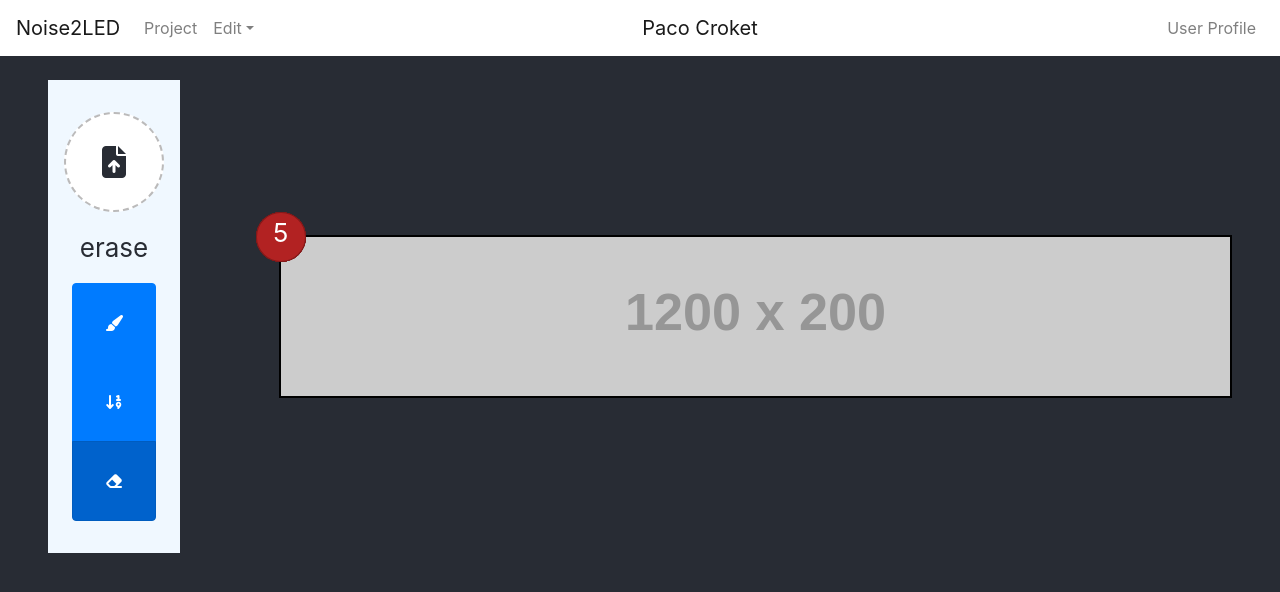
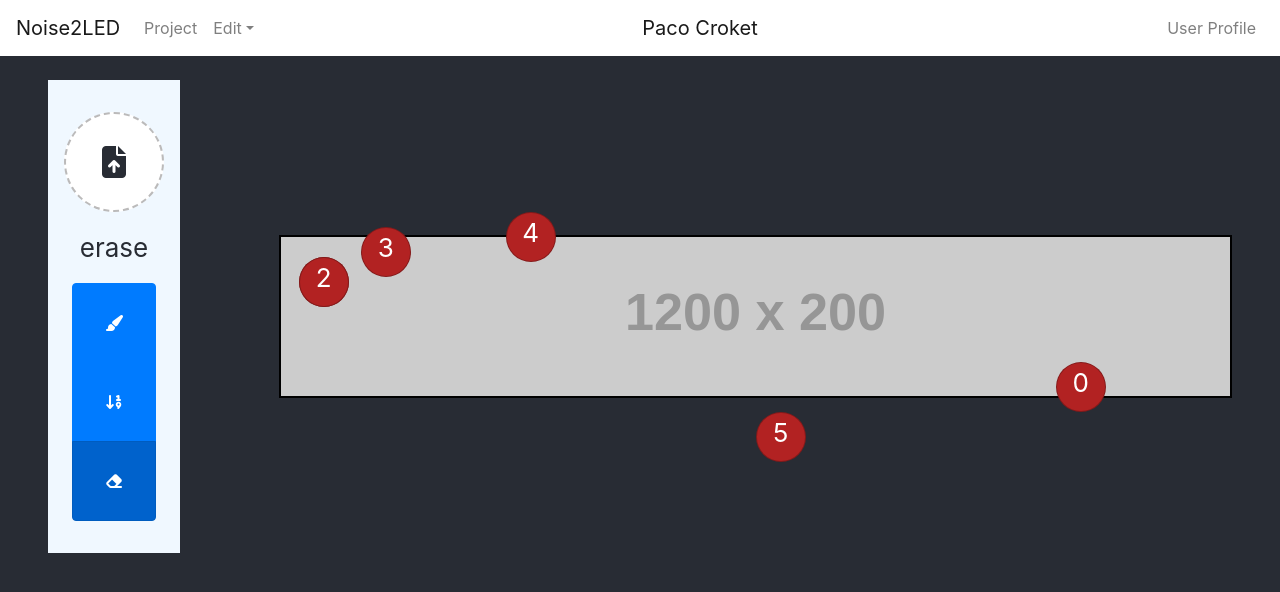
Before and after one commit to pacoCroket/coord-noise-simulation, a React (Create React App) app: page / in a window 1280 px wide. Shown: the top 592 px of the page. Built offline with nearby package versions, Linux system fonts and the light colour scheme.

Commit message:
trying to have x,y states of leds in APP

```diff
--- a/src/App.js
+++ b/src/App.js
@@ -84,10 +84,33 @@ class App extends Component {
     this.setState({ leds: [...this.state.leds, newLed] });
   };
 
+  setLed = led2set => {
+    console.log(led2set)
+    this.setState({
+      leds: [
+        ...this.state.leds.map(led => {
+          if (led.id === led2set.id) {
+            led = led2set;
+          }
+          return led;
+        })
+      ]
+    });
+  };
+
   clickedLed = id => {
-    console.log(id);
+    // remove if on 'erase' paintMode
     if (this.state.tooling.paintMode === App.paintModes.erase) {
-      this.setState({ leds: [...this.state.leds.filter(led => led.id != id)] });
+      this.setState({ leds: [...this.state.leds.filter(led => led.id !== id)] });
+      // update ID of all LEDs to maintain continuity
+      this.state.leds.forEach((led, index) => {
+        led.id = index;
+      });
+
+      this.setState({
+        leds: [...this.state.leds]
+      });
+
       // return true if this LED was deleted
       return true;
     }
@@ -118,6 +141,7 @@ class App extends Component {
                   displayProps={this.state.displayProps}
                   addLed={this.addLed}
                   clickedLed={this.clickedLed}
+                  setLed={this.setLed}
                 ></Canvas>
               </div>
             </div>
--- a/src/components/Canvas.js
+++ b/src/components/Canvas.js
@@ -36,6 +36,7 @@ export default class Canvas extends Component {
             imgSize={imgSize}
             ledSize={ledSize}
             clickedLed={this.props.clickedLed}
+            setLed={this.props.setLed}
           ></Draggable>
         ))}
       </div>
--- a/src/components/Draggable.js
+++ b/src/components/Draggable.js
@@ -8,9 +8,6 @@ export default class Draggable extends Component {
 
     originalX: 0,
     originalY: 0,
-
-    translateX: 0,
-    translateY: 0,
 
     lastTranslateX: 0,
     lastTranslateY: 0
@@ -47,20 +44,13 @@ export default class Draggable extends Component {
       return;
     }
 
-    this.setState(
-      prevState => ({
-        translateX: clientX - prevState.originalX + prevState.lastTranslateX,
-        translateY: clientY - prevState.originalY + prevState.lastTranslateY
-      }),
-      () => {
-        if (onDrag) {
-          onDrag({
-            translateX: this.state.translateX,
-            translateY: this.state.translateY
-          });
-        }
-      }
-    );
+    let led2set = this.props.led;
+    // if (this.prevState) {
+      led2set.x = clientX - this.prevState.originalX + this.prevState.lastTranslateX;
+      led2set.y = clientY - this.prevState.originalY + this.prevState.lastTranslateY;
+    // }
+
+    this.props.setLed(led2set);
   };
 
   handleMouseUp = () => {
@@ -74,8 +64,8 @@ export default class Draggable extends Component {
       {
         originalX: 0,
         originalY: 0,
-        lastTranslateX: this.state.translateX,
-        lastTranslateY: this.state.translateY,
+        lastTranslateX: this.props.led.x,
+        lastTranslateY: this.props.led.y,
 
         isDragging: false
       },
@@ -89,8 +79,8 @@ export default class Draggable extends Component {
 
   getStyle = (xLim, yLim, ledSize) => {
     //   limit the x and y between 0 and size of the image
-    let x = this.state.translateX < 0 ? 0 : this.state.translateX > xLim ? xLim : this.state.translateX;
-    let y = this.state.translateY < 0 ? 0 : this.state.translateY > yLim ? yLim : this.state.translateY;
+    let x = this.props.led.x < 0 ? 0 : this.props.led.x > xLim ? xLim : this.props.led.x;
+    let y = this.props.led.y < 0 ? 0 : this.props.led.y > yLim ? yLim : this.props.led.y;
     return {
       transform: `translate(${x - ledSize / 2}px, ${y - ledSize / 2}px)`,
       cursor: `${this.state.isDragging ? "grabbing" : "grab"}`,
@@ -104,11 +94,7 @@ export default class Draggable extends Component {
     const { x, y } = this.props.imgSize;
 
     return (
-      <div
-        className="led"
-        onMouseDown={this.handleMouseDown}
-        style={this.getStyle(x, y, this.props.ledSize)}
-      >
+      <div className="led" onMouseDown={this.handleMouseDown} style={this.getStyle(x, y, this.props.ledSize)}>
         <p className="m-0">{this.props.led.id}</p>
       </div>
     );
```
